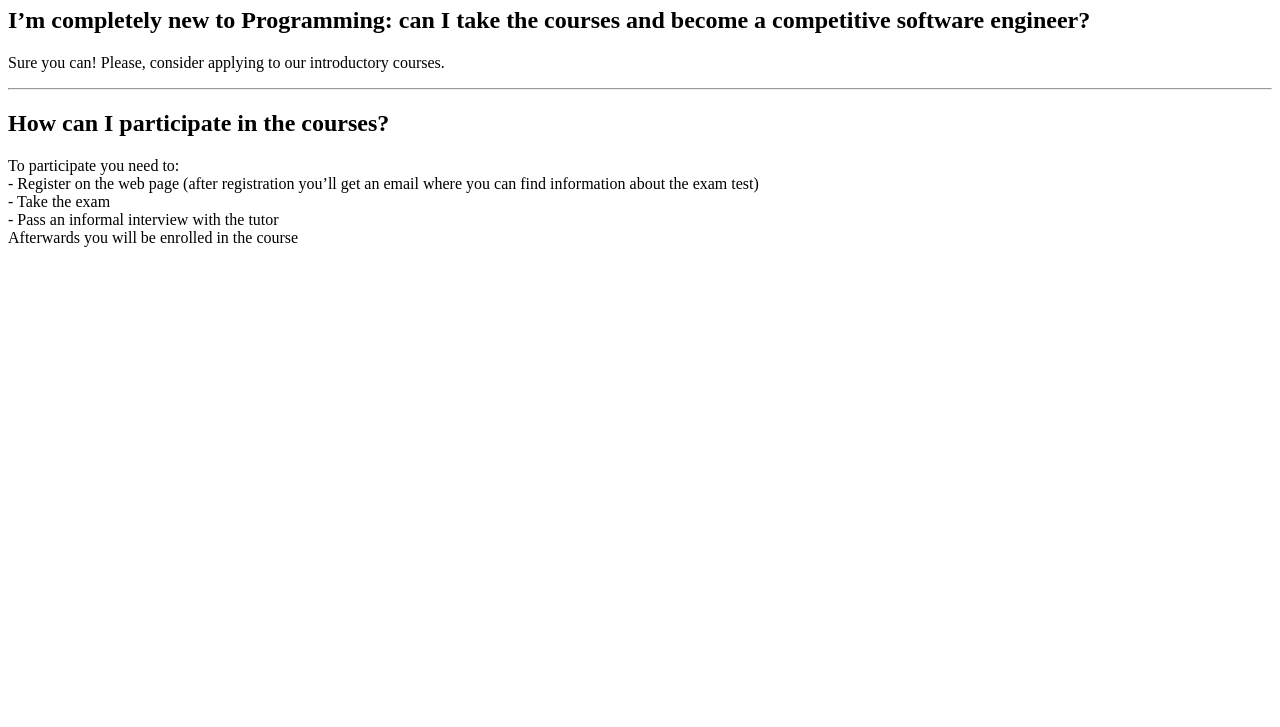
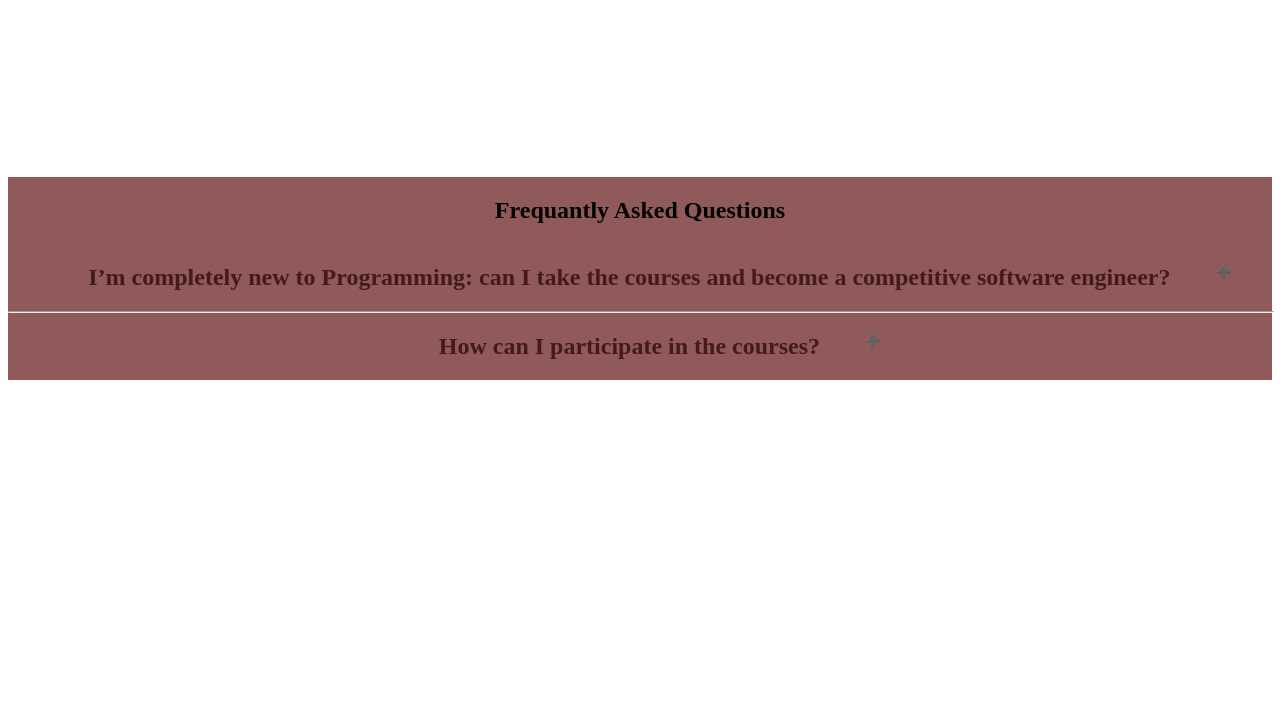
Before and after one commit to ManeHakobyan01/aca-hw, a plain HTML site: page hw 5/FAQ/index.html in a window 1280 px wide. Shown: the part 73-800 px from the top of the page. Drawn offline with Linux system fonts and the light colour scheme.

Commit message:
FAQ css complete

```diff
--- a/hw 5/FAQ/index.html
+++ b/hw 5/FAQ/index.html
@@ -8,8 +8,8 @@
     <link rel="stylesheet" href="style.css">
 </head>
 <body>
-    <h1 id = "title">Frequantly Asked Questions</h1>
     <section id = "q_container">
+        <div><h1 id = "title">Frequantly Asked Questions</h1></div>
         <div id="first_q">
             <h1 class="question"> I’m completely new to Programming: can I take the courses and become a competitive software engineer?</h1>
             <div  class="answer">
--- a/hw 5/FAQ/style.css
+++ b/hw 5/FAQ/style.css
@@ -0,0 +1,50 @@
+#q_container {
+    margin-top: 250px;
+    display: flex;
+    flex-direction: column;
+    justify-content: center;
+    background: #915a5a;
+    align-items: center
+}
+
+
+
+
+.line{
+    width: 100%;
+    margin: auto;
+}
+
+.question {
+    color: rgb(68, 26, 26);
+    cursor: pointer;
+    padding: 20px 20px;
+    width: 100%;
+    transition: 0.4s;
+    margin: auto;
+}
+
+
+
+.active,
+.question:hover {
+    background-color: #69292f;
+}
+
+.answer {
+    padding: 0 18px;
+    display: none;
+    overflow: hidden;
+}
+
+.question:after {
+    content: '\02795';
+    font-size: 13px;
+    color: #777;
+    float: right;
+    margin-left: 5px;
+}
+
+.active:after {
+    content: "\2796";
+}
```
